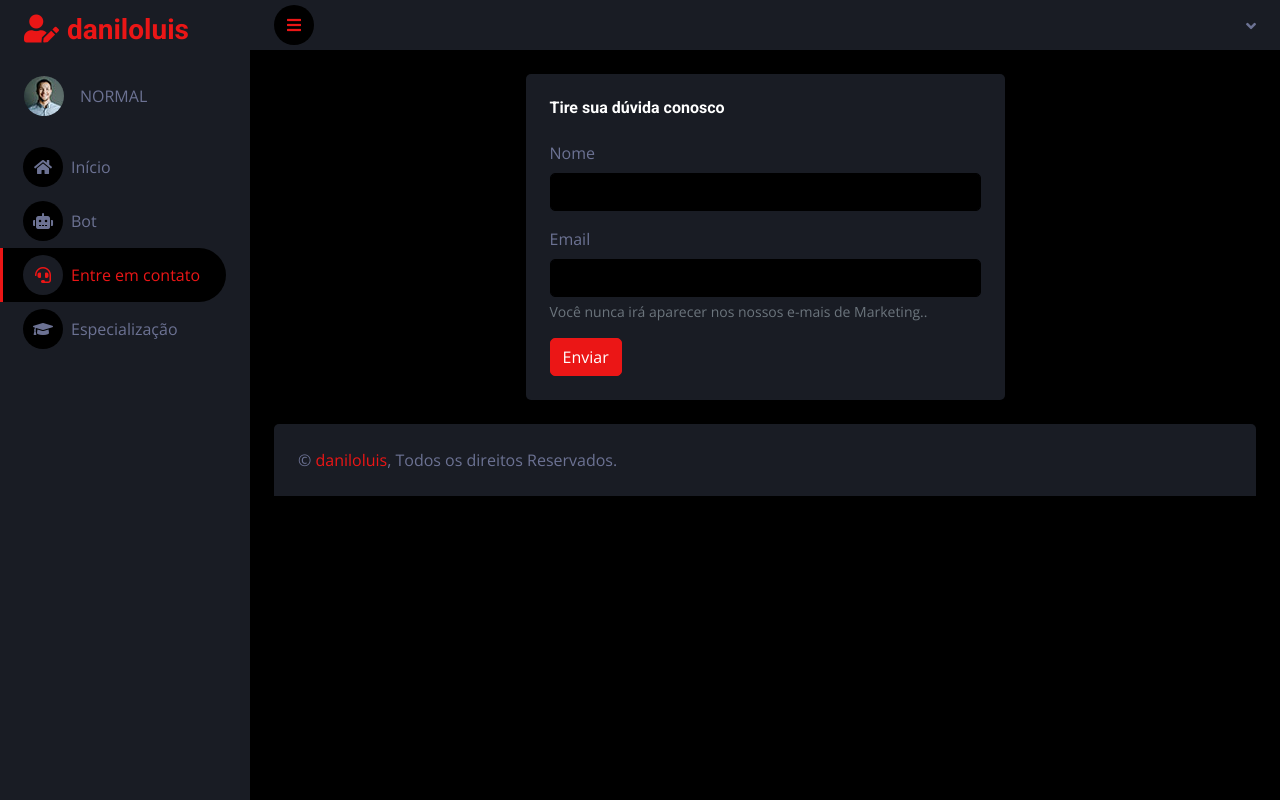
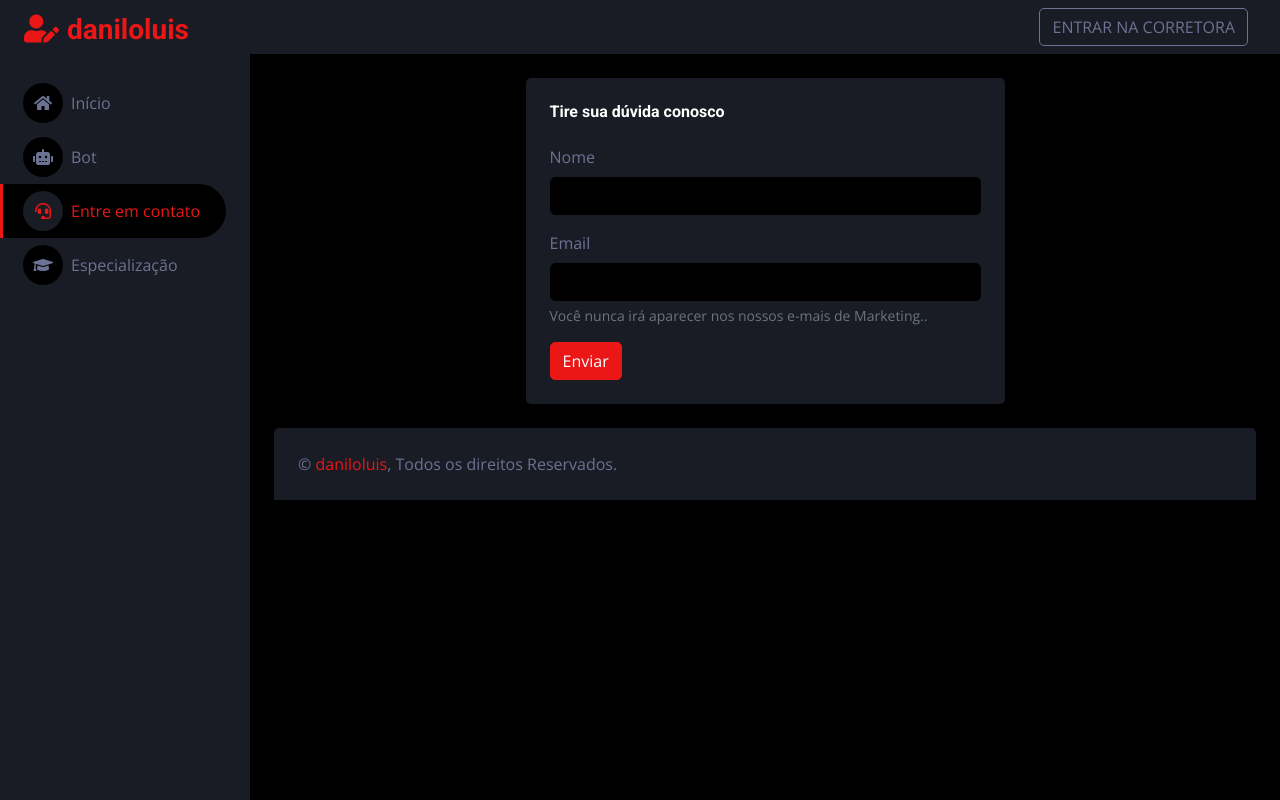
Before and after one commit to luishecastilho/Financial_bot, a Django app: page /contact/ in a window 1280 px wide. Run offline with Django 4.2, Linux system fonts and the light colour scheme; some libraries are stand-ins or nearby versions.

Commit message:
+paginas

```diff
--- a/bot/bot/urls.py
+++ b/bot/bot/urls.py
@@ -4,5 +4,8 @@ from . import views
 
 urlpatterns = [
     path('', views.index, name = 'home'),
-    path('execution/', views.execution, name = 'execution')
+    path('list/', views.list, name = 'list'),
+    path('login/', views.login, name = 'login'),
+    path('logout/', views.logout, name = 'logout'),
+    path('execution/<str:id>', views.execution, name = 'execution')
 ]
--- a/bot/templates/bot/execution.html
+++ b/bot/templates/bot/execution.html
@@ -5,10 +5,8 @@
 <div class="container-fluid pt-4 px-4">
     <div class="row vh-100 bg-secondary rounded align-items-center justify-content-center mx-0">
         <div class="col-md-6 text-center">
-            <h3>Breve merchant dos bot (fique rico)</h3>
-            <h3>apresenta as opções</h3>
-            <h4>abre uma nova janela (igual binary-com)??</h4>
-            <h4>coloca na tela e para trocar de bot fica num select</h4>
+            <h3>EXECUTANDO O BOT!!!!!!</h3>
+            {{id}}
         </div>
     </div>
 </div>
--- a/bot/templates/inc/header.html
+++ b/bot/templates/inc/header.html
@@ -51,35 +51,11 @@
                 <a href="index.html" class="navbar-brand mx-4 mb-3">
                     <h3 class="text-primary"><i class="fa fa-user-edit me-2"></i>daniloluis</h3>
                 </a>
-                <div class="d-flex align-items-center ms-4 mb-4">
-                    <div class="position-relative">
-                        <img class="rounded-circle" src="{% static 'img/user.jpg' %}" alt=""
-                            style="width: 40px; height: 40px;">
-                        <!-- icone de dinheiro -->
-                    </div>
-                    <div class="ms-3">
-                        <h6 class="mb-0">{{account.currency}} {{account.balance}}</h6>
-                        <span>{% if account.is_virtual == 1 %} VIRTUAL {% else %} NORMAL {% endif %}</span>
-                    </div>
-                </div>
-                {% for acc in account.account_list %}
-                <div class="d-flex align-items-center ms-4 mb-4">
-                    <div class="position-relative">
-                        <span>{% if acc.is_virtual == 1 %} V {% else %} N {% endif %}</span>
-                    </div>
-                    <div class="ms-3">
-                        <h6 class="mb-0">{{acc.loginid}} {% if acc.loginid == account.loginid %} <i
-                                class="fa fa-check me-2"></i><br><span class="text-primary">{{account.currency}}
-                                {{account.balance}}</span> {% endif %}
-                        </h6>
-                    </div>
-                </div>
-                {% endfor %}
                 <div class="navbar-nav w-100">
                     <a href="/bot" class="nav-item nav-link {% if request.path == '/bot/' %} active {% endif %}"><i
                             class="fa fa-home me-2"></i>Início</a>
-                    <a href="/bot/execution"
-                        class="nav-item nav-link {% if request.path == '/bot/execution/' %} active {% endif %}"><i
+                    <a href="/bot/list"
+                        class="nav-item nav-link {% if request.path == '/bot/list/' %} active {% elif '/bot/execution/' in request.path %} active {% endif %}"><i
                             class=" fa fa-robot
                         me-2"></i>Bot</a>
                     <a href="/contact"
@@ -88,10 +64,9 @@
                     <a href="/coaching"
                         class="nav-item nav-link {% if request.path == '/coaching/' %} active {% endif %}"><i
                             class=" fa fa-graduation-cap me-2"></i>Especialização</a>
-
                 </div>
+            </nav>
         </div>
-        </nav>
     </div>
     <!-- Sidebar End -->
 
@@ -100,25 +75,23 @@
     <div class="content">
         <!-- Navbar Start -->
         <nav class="navbar navbar-expand bg-secondary navbar-dark sticky-top px-4 py-0">
-            <a href="index.html" class="navbar-brand d-flex d-lg-none me-4">
-                <h2 class="text-primary mb-0"><i class="fa fa-user-edit"></i></h2>
-            </a>
-            <a href="#" class="sidebar-toggler flex-shrink-0">
-                <i class="fa fa-bars"></i>
-            </a>
+
             <div class="navbar-nav align-items-center ms-auto">
+                {% if account %}
                 <div class="nav-item dropdown">
                     <a href="#" class="nav-link dropdown-toggle" data-bs-toggle="dropdown">
-                        <!-- <img class="rounded-circle me-lg-2" src="{% static 'img/user.jpg' %}" alt=""
-                        style="width: 40px; height: 40px;">
-                        <i class="fa fa-user-edit me-2"></i> -->
-                        <span class="d-none d-lg-inline-flex">{{account.email}}</span>
+                        <button type="button" class="btn btn-outline-success m-2">ONLINE</button>
                     </a>
                     <div class="dropdown-menu dropdown-menu-end bg-secondary border-0 rounded-0 rounded-bottom m-0">
-                        <a href="#" class="dropdown-item">Ir para Corretora</a>
-                        <a href="#" class="dropdown-item">Sair</a>
+                        <a href="https://app.deriv.com" target="_blank" class="dropdown-item">Ir para Corretora</a>
+                        <a href="/bot/logout" class="dropdown-item">Sair</a>
                     </div>
                 </div>
+                {% else %}
+                <a href="/bot/login/?type=real">
+                    <button type="button" class="btn btn-outline-light m-2">ENTRAR NA CORRETORA</button>
+                </a>
+                {% endif %}
             </div>
         </nav>
         <!-- Navbar End -->
```
Also changed, not shown: bot/bot/deriv.py (+19 -3 lines), bot/bot/views.py (+23 -5 lines), bot/templates/bot/index.html (+5 -2 lines), bot/templates/bot/list.html (added, +41 -0 lines), bot/static/img/bem_vindo.webp (added).
